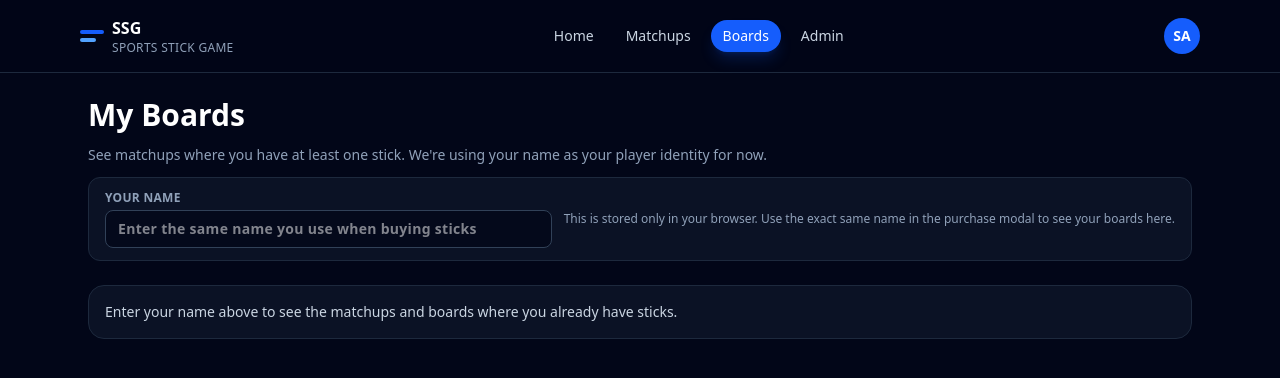
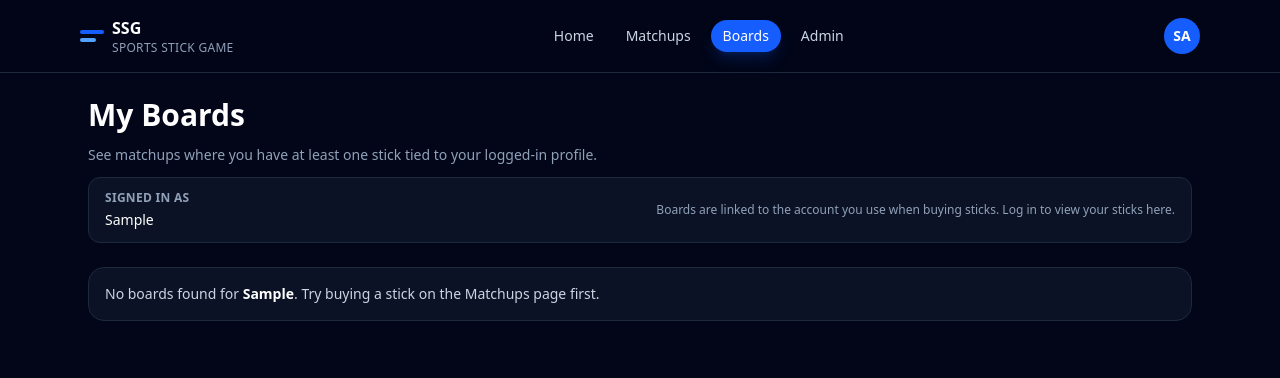
Before and after one commit to keithckramer/ssgui, a React (Vite) app: page /login in a window 1280 px wide. Both pictures are taken after typing "Sample" into the empty fields and a click on the button "Continue". Shown: the top 378 px of the page. Built offline with nearby package versions, Linux system fonts and the light colour scheme.

Commit message:
Link sticks to authenticated user

```diff
--- a/src/entities/board.ts
+++ b/src/entities/board.ts
@@ -17,10 +17,10 @@ export type BoardDigit = (typeof BOARD_DIGITS)[number]
 export type BoardStatus = 'OPEN' | 'FULL' | 'CLOSED'
 
 export interface StickOwner {
+  /** Identifier of the user who owns this stick */
+  playerId: string
   /** Display name of the person who owns this stick (from the Buy flow) */
   name: string
-  /** Optional identifier for the owner, for when we add real accounts later */
-  playerId?: string
 }
 
 export interface Stick {
--- a/src/features/buy/BuySticksModal.tsx
+++ b/src/features/buy/BuySticksModal.tsx
@@ -1,4 +1,6 @@
-import { useState } from 'react'
+import { useEffect, useState } from 'react'
+
+import { useAuth } from '@/app/AuthContext'
 import type { Game } from '@/entities/game'
 import { boardsRepo, type StickPurchase } from '@/shared/boardsRepo'
 
@@ -15,11 +17,21 @@ export default function BuySticksModal({
   onClose,
   onPurchaseSuccess,
 }: BuySticksModalProps) {
+  const { user } = useAuth()
   const [buyerName, setBuyerName] = useState('')
   const [quantity, setQuantity] = useState(1)
   const [error, setError] = useState<string | null>(null)
   const [loading, setLoading] = useState(false)
   const [separateBoards, setSeparateBoards] = useState(false)
+
+  useEffect(() => {
+    if (user) {
+      setBuyerName(user.name)
+      setError(null)
+    } else {
+      setBuyerName('')
+    }
+  }, [user])
 
   if (!isOpen || !game) {
     return null
@@ -29,9 +41,14 @@ export default function BuySticksModal({
     event.preventDefault()
     setError(null)
 
+    if (!user) {
+      setError('You must be logged in to complete the purchase.')
+      return
+    }
+
     const trimmedName = buyerName.trim()
     if (!trimmedName) {
-      setError('Please enter your name.')
+      setError('Your name is required to complete the purchase.')
       return
     }
 
@@ -42,14 +59,19 @@ export default function BuySticksModal({
 
     try {
       setLoading(true)
-      const result = await boardsRepo.buySticksForGame(game.id, trimmedName, quantity, {
+      const result = await boardsRepo.buySticksForGame({
+        gameId: game.id,
+        owner: {
+          playerId: user.id,
+          name: trimmedName,
+        },
+        quantity,
         separateBoards,
       })
 
       // result.purchases: array of { boardId, boardNumber, digit, owner }
       onPurchaseSuccess(result.purchases)
-    } catch (err) {
-      console.error(err)
+    } catch {
       setError('Unable to complete purchase. Please try again.')
     } finally {
       setLoading(false)
@@ -111,8 +133,11 @@ export default function BuySticksModal({
               className="mt-1 w-full rounded-lg border border-slate-700 bg-slate-950/70 px-3 py-2 text-sm text-white focus:border-indigo-500 focus:outline-none focus:ring-1 focus:ring-indigo-500"
               value={buyerName}
               onChange={(event) => setBuyerName(event.target.value)}
-              disabled={loading}
+              disabled={loading || !user}
             />
+            {!user && (
+              <p className="mt-1 text-xs text-amber-300">Login first to auto-fill your name.</p>
+            )}
           </div>
 
           <div>
--- a/src/pages/Games.tsx
+++ b/src/pages/Games.tsx
@@ -1,12 +1,12 @@
 import { useEffect, useMemo, useState } from 'react'
 
+import { useAuth } from '@/app/AuthContext'
 import type { Board } from '@/entities/board'
 import type { Game } from '@/entities/game'
 import { boardsRepo } from '@/shared/boardsRepo'
+import { getBoardWinner } from '@/shared/boardWinners'
 import { gamesRepo } from '@/shared/gamesRepo'
-import { getBoardWinner } from '@/shared/boardWinners'
 import { getEffectiveGameStatus } from '@/shared/gameStatus'
-import { getStoredPlayerName, setStoredPlayerName } from '@/shared/playerProfile'
 
 interface GameBoardsGroup {
   game: Game
@@ -14,43 +14,39 @@ interface GameBoardsGroup {
 }
 
 export default function Games() {
-  const [playerName, setPlayerName] = useState('')
+  const { user } = useAuth()
   const [loading, setLoading] = useState(true)
   const [groups, setGroups] = useState<GameBoardsGroup[]>([])
   const [expandedGameId, setExpandedGameId] = useState<string | null>(null)
+  const normalizedPlayerId = useMemo(() => user?.id ?? null, [user])
 
-  // Load stored player name on mount
   useEffect(() => {
-    const stored = getStoredPlayerName()
-    if (stored) {
-      setPlayerName(stored)
-    } else {
-      setLoading(false)
-    }
-  }, [])
-
-  // Load boards whenever playerName changes
-  useEffect(() => {
-    const activeName = playerName.trim()
-    if (!activeName) {
-      setGroups([])
-      return
-    }
-
     let cancelled = false
 
     const load = async () => {
+      if (!normalizedPlayerId) {
+        setGroups([])
+        setLoading(false)
+        return
+      }
+
       setLoading(true)
       try {
         const [games, boards] = await Promise.all([
           gamesRepo.getAll(),
-          boardsRepo.getBoardsForOwnerName(activeName),
+          boardsRepo.getAll(),
         ])
 
         if (cancelled) return
 
+        const playerBoards = boards.filter((board) =>
+          board.sticks.some(
+            (stick) => stick.owner && stick.owner.playerId === normalizedPlayerId,
+          ),
+        )
+
         const boardsByGameId = new Map<string, Board[]>()
-        for (const board of boards) {
+        for (const board of playerBoards) {
           if (!boardsByGameId.has(board.gameId)) {
             boardsByGameId.set(board.gameId, [])
           }
@@ -73,9 +69,9 @@ export default function Games() {
         setGroups(grouped)
 
         // Keep expanded game if still present; otherwise clear
-        if (expandedGameId && !boardsByGameId.has(expandedGameId)) {
-          setExpandedGameId(null)
-        }
+        setExpandedGameId((current) =>
+          current && boardsByGameId.has(current) ? current : null,
+        )
       } finally {
         if (!cancelled) {
           setLoading(false)
@@ -88,20 +84,9 @@ export default function Games() {
     return () => {
       cancelled = true
     }
-  }, [playerName]) // eslint-disable-line react-hooks/exhaustive-deps
+  }, [normalizedPlayerId])
 
-  const normalizedPlayerName = useMemo(
-    () => playerName.trim().toLowerCase(),
-    [playerName],
-  )
-
-  const handlePlayerNameChange = (event: React.ChangeEvent<HTMLInputElement>) => {
-    const value = event.target.value
-    setPlayerName(value)
-    setStoredPlayerName(value)
-  }
-
-  if (loading && !playerName) {
+  if (loading && !normalizedPlayerId) {
     return (
       <div className="flex h-full items-center justify-center">
         <div className="animate-pulse rounded-2xl border border-slate-800 bg-slate-900/70 px-6 py-3 text-slate-300">
@@ -116,45 +101,37 @@ export default function Games() {
       <header className="space-y-3">
         <h1 className="text-3xl font-bold text-white">My Boards</h1>
         <p className="text-sm text-slate-400">
-          See matchups where you have at least one stick. We&apos;re using your name as your
-          player identity for now.
+          See matchups where you have at least one stick tied to your logged-in profile.
         </p>
 
         <div className="flex flex-wrap items-center gap-3 rounded-xl border border-slate-800 bg-slate-900/70 px-4 py-3">
-          <label className="flex flex-1 min-w-[220px] flex-col text-xs font-semibold uppercase tracking-wide text-slate-400">
-            Your name
-            <input
-              type="text"
-              className="mt-1 rounded-lg border border-slate-700 bg-slate-950/70 px-3 py-2 text-sm text-white focus:border-indigo-500 focus:outline-none focus:ring-1 focus:ring-indigo-500"
-              placeholder="Enter the same name you use when buying sticks"
-              value={playerName}
-              onChange={handlePlayerNameChange}
-            />
-          </label>
+          <div className="flex flex-1 min-w-[220px] flex-col">
+            <span className="text-xs font-semibold uppercase tracking-wide text-slate-400">Signed in as</span>
+            <span className="mt-1 text-sm text-white">{user ? user.name : 'Not logged in'}</span>
+          </div>
           <div className="text-xs text-slate-400">
-            This is stored only in your browser. Use the exact same name in the purchase modal to
-            see your boards here.
+            Boards are linked to the account you use when buying sticks. Log in to view your sticks here.
           </div>
         </div>
       </header>
 
-      {loading && playerName.trim() ? (
+      {loading && normalizedPlayerId ? (
         <div className="rounded-2xl border border-slate-800 bg-slate-900/70 px-4 py-3 text-sm text-slate-300">
-          Loading boards for <span className="font-semibold text-white">{playerName.trim()}</span>…
+          Loading boards for <span className="font-semibold text-white">{user?.name}</span>…
         </div>
       ) : null}
 
-      {!loading && playerName.trim() && groups.length === 0 ? (
+      {!loading && normalizedPlayerId && groups.length === 0 ? (
         <div className="rounded-2xl border border-slate-800 bg-slate-900/70 px-4 py-4 text-sm text-slate-300">
           No boards found for{' '}
-          <span className="font-semibold text-white">{playerName.trim()}</span>. Try buying a
-          stick on the Matchups page first, or double-check the spelling of your name.
+          <span className="font-semibold text-white">{user?.name}</span>. Try buying a stick on the
+          Matchups page first.
         </div>
       ) : null}
 
-      {!playerName.trim() && !loading ? (
+      {!normalizedPlayerId && !loading ? (
         <div className="rounded-2xl border border-slate-800 bg-slate-900/70 px-4 py-4 text-sm text-slate-300">
-          Enter your name above to see the matchups and boards where you already have sticks.
+          Log in to see the matchups and boards where you already have sticks.
         </div>
       ) : null}
 
@@ -172,13 +149,11 @@ export default function Games() {
             ].filter(Boolean)
 
             const totalSticksForPlayer = boards.reduce((sum, board) => {
+              if (!normalizedPlayerId) return sum
               return (
                 sum +
                 board.sticks.filter(
-                  (stick) =>
-                    stick.owner &&
-                    stick.owner.name &&
-                    stick.owner.name.trim().toLowerCase() === normalizedPlayerName,
+                  (stick) => stick.owner && stick.owner.playerId === normalizedPlayerId,
                 ).length
               )
             }, 0)
@@ -223,8 +198,13 @@ export default function Games() {
 
                         const viewerIsWinner =
                           !!winner &&
-                          !!winner.ownerName &&
-                          winner.ownerName.trim().toLowerCase() === normalizedPlayerName
+                          !!normalizedPlayerId &&
+                          board.sticks.some(
+                            (stick) =>
+                              stick.owner &&
+                              stick.owner.playerId === normalizedPlayerId &&
+                              stick.digit === winner.digit,
+                          )
 
                         const cardClasses = viewerIsWinner
                           ? 'rounded-xl border border-amber-400 bg-amber-500/15 p-3 shadow-[0_0_0_1px_rgba(251,191,36,0.4)]'
@@ -281,11 +261,11 @@ export default function Games() {
                             )}
 
                             <div className="grid grid-cols-10 gap-1 text-[0.7rem]">
-                              {board.sticks.map((stick) => {
-                                const isMine =
-                                  !!stick.owner &&
-                                  !!stick.owner.name &&
-                                  stick.owner.name.trim().toLowerCase() === normalizedPlayerName
+                            {board.sticks.map((stick) => {
+                              const isMine =
+                                !!stick.owner &&
+                                !!normalizedPlayerId &&
+                                stick.owner.playerId === normalizedPlayerId
 
                                 return (
                                   <div
```
Also changed, not shown: src/shared/boardsRepo.ts (+16 -17 lines).
